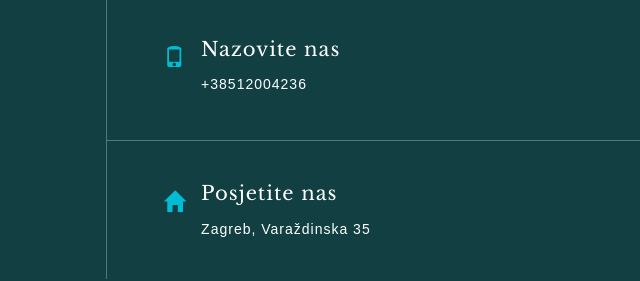
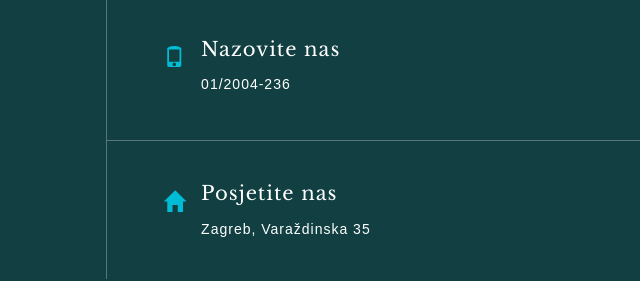
Before and after one commit to salondragec/salon-dragec.github.io, a plain HTML site: page index.html in a window 1280 px wide. Shown: the part 7609-7890 px from the top of the page, 640-1280 px from the left. Drawn offline with nearby package versions, Linux system fonts and the light colour scheme; a web font is replaced by a local one.

Commit message:
tel. html

```diff
--- a/index.html
+++ b/index.html
@@ -737,7 +737,7 @@ Smartphone Compatible web template, free webdesigns for Nokia, Samsung, LG, Sony
 				</div>
 				<div class="col-md-11 col-sm-9 col-xs-9 contact-text-agileinfo">
 					<h4>Nazovite nas</h4>
-					<p>+38512004236</p>
+					<a href="tel:+38512004236"><p>01/2004-236</p></a>
 				</div>
 				<div class="clearfix"></div>
 			</div>
```
